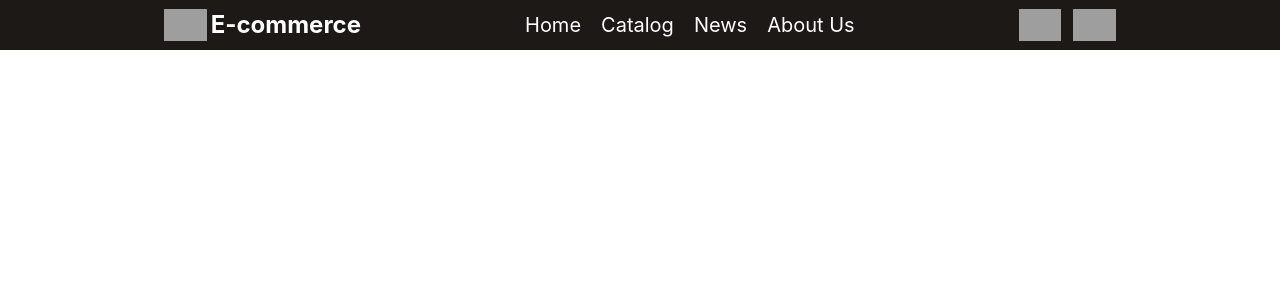
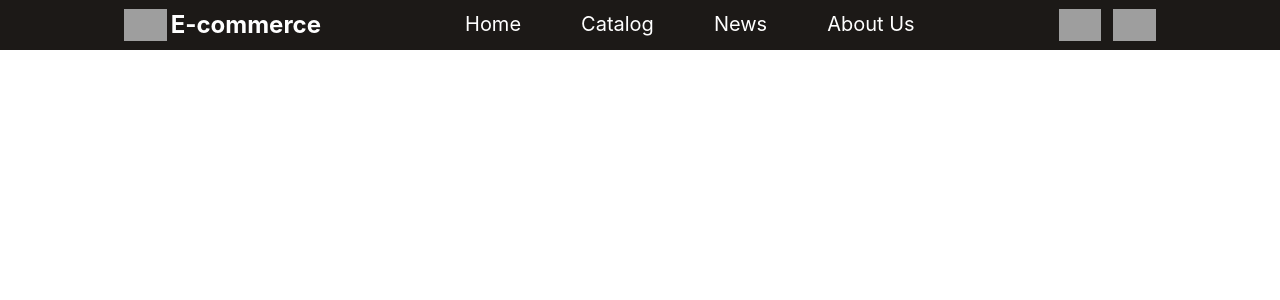
Before and after one commit to 7ngg/react-store, a React (Create React App) app: page / in a window 1280 px wide. Shown: the top 300 px of the page. Built offline with nearby package versions, Linux system fonts and the light colour scheme; grey boxes are pictures that could not be loaded.

Commit message:
feat: transparent hover animation

```diff
--- a/src/components/navbar.tsx
+++ b/src/components/navbar.tsx
@@ -33,11 +33,11 @@ const Navbar = () => {
             E-commerce
           </Link>
         </div>
-        <div className="flex gap-5 text-xl">
+        <div className="flex gap-5 text-xl h-full">
           {links.map((i) => (
             <Link
               // TODO: Underline animation on hover
-              className="nav-item py-1 rounded transition"
+              className="nav-item py-1 px-4 rounded transition"
               to={i.path}
             >
               {i.text}
--- a/src/styles/navbar.min.css
+++ b/src/styles/navbar.min.css
@@ -1 +1 @@
-.nav-item{position:relative;width:max-content}.nav-item::before{content:"";background:linear-gradient(to right, red, blue);height:3px;width:100%;position:absolute;bottom:0;border-radius:100px;transition:100ms;transform:scale(0);transition:transform 100ms ease-in-out}.nav-item:hover::before{transform:scale(1);transform-origin:0% 50%}
+.nav-item{position:relative;width:max-content;height:100%;color:white;padding:10px 20px;text-decoration:none;z-index:1;overflow:hidden}.nav-item::before{content:"";background-color:#0073ff;height:3px;width:100%;position:absolute;bottom:0;left:0;transition:transform 0.3s ease-in-out;transform:scaleX(0);transform-origin:left}.nav-item:hover::before{transform:scaleX(1)}.nav-item::after{content:"";background:linear-gradient(to top, rgba(0,115,255,0.2), transparent);height:0;width:100%;position:absolute;left:0;bottom:0;z-index:-1;transition:height 0.3s ease-in-out}.nav-item:hover::after{height:100%}.nav-item:hover{color:white}
--- a/src/styles/navbar.scss
+++ b/src/styles/navbar.scss
@@ -1,24 +1,47 @@
 .nav-item {
   position: relative;
   width: max-content;
+  height: 100%;
+  color: white;
+  padding: 10px 20px;
+  text-decoration: none;
+  z-index: 1;
+  overflow: hidden;
 
   &::before {
     content: "";
-    background: linear-gradient(to right, red, blue);
+    background-color: #0073ff;
     height: 3px;
     width: 100%;
     position: absolute;
     bottom: 0;
-    border-radius: 100px;
-    transition: 100ms;
-    transform: scale(0);
-    transition: transform 100ms ease-in-out;
+    left: 0;
+    transition: transform 0.3s ease-in-out;
+    transform: scaleX(0);
+    transform-origin: left;
+  }
+
+  &:hover::before {
+    transform: scaleX(1);
+  }
+
+  &::after {
+    content: "";
+    background: linear-gradient(to top, rgba(0, 115, 255, 0.2), transparent);
+    height: 0;
+    width: 100%;
+    position: absolute;
+    left: 0;
+    bottom: 0;
+    z-index: -1;
+    transition: height 0.3s ease-in-out;
+  }
+
+  &:hover::after {
+    height: 100%;
   }
 
   &:hover {
-    &::before {
-      transform: scale(1);
-      transform-origin: 0% 50%;
-    }
+    color: white;
   }
 }
```
